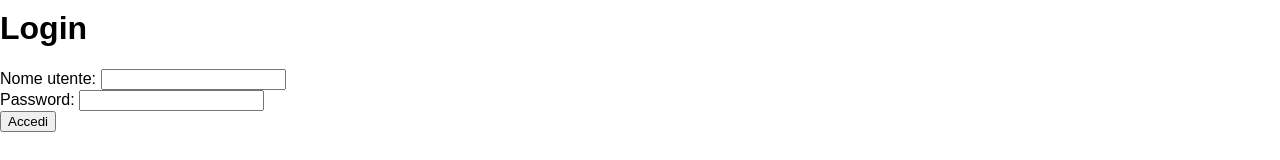
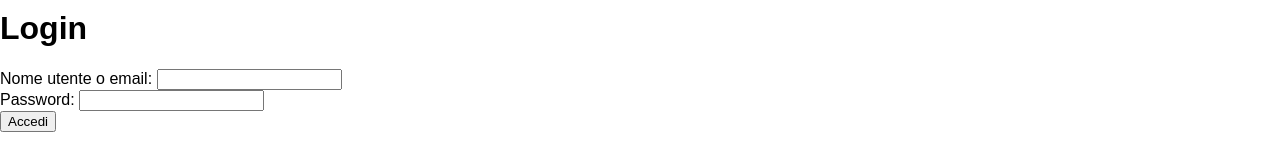
Before and after one commit to edocrose/AWC, a plain HTML site: page Progetto/main_page.html in a window 1280 px wide. Shown: the part 244-404 px from the top of the page. Drawn offline with Linux system fonts and the light colour scheme.

Commit message:
Add files via upload

```diff
--- a/Progetto/main_page.html
+++ b/Progetto/main_page.html
@@ -37,7 +37,7 @@
     <h1>Login</h1>
     <form id="loginForm">
         <div>
-            <label for="loginUsername">Nome utente:</label>
+            <label for="loginUsername">Nome utente o email:</label>
             <input type="text" id="loginUsername" name="loginUsername" required>
         </div>
         <div>
```
